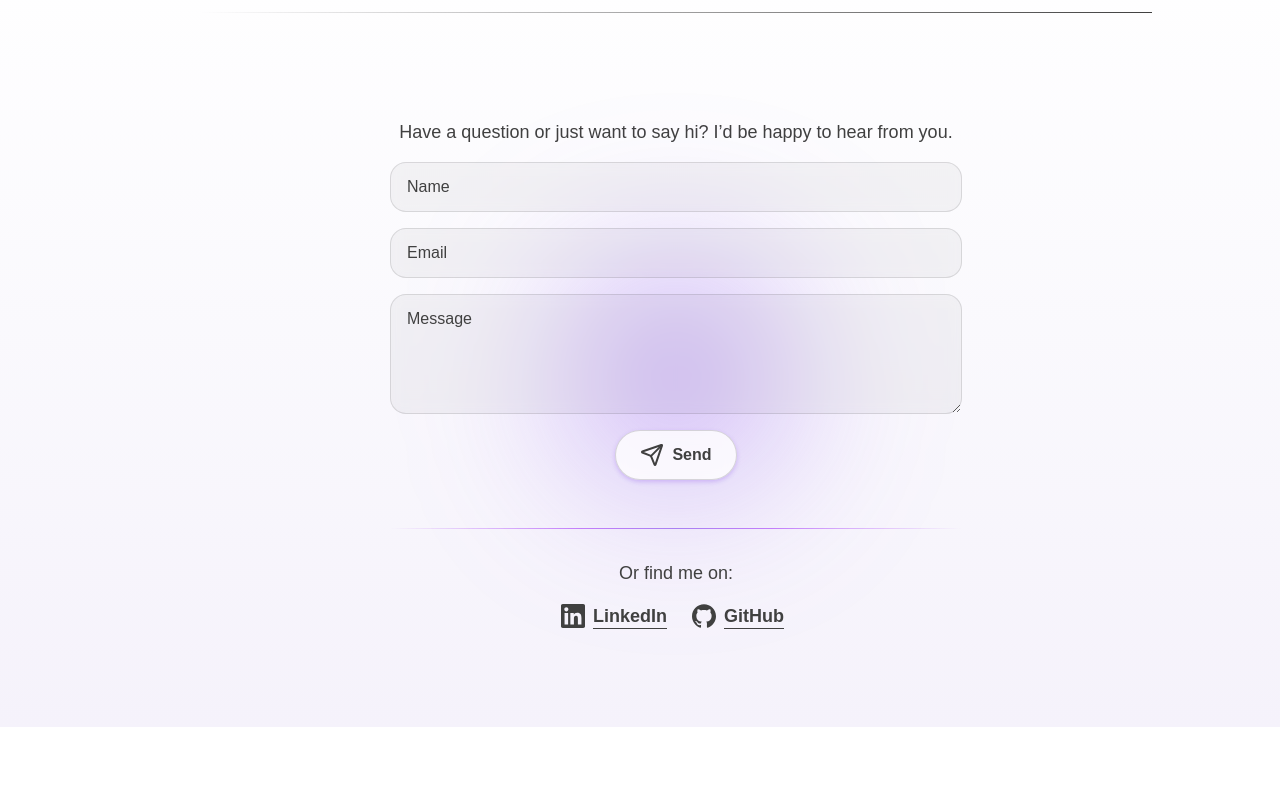
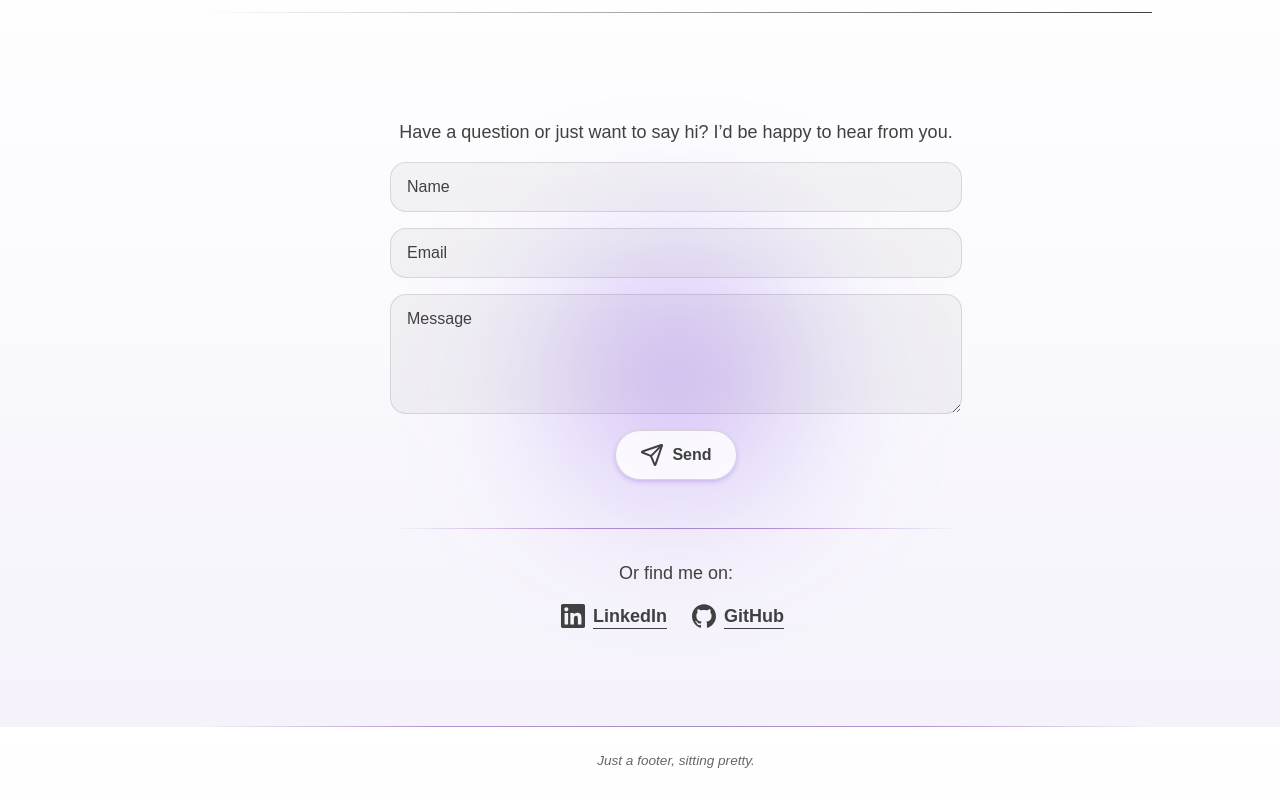
Before and after one commit to punit-shah/punitshah-dev-v2, a React (Vite) app: page / in a window 1280 px wide. Shown: the part 2473-3268 px from the top of the page. Before the commit the page ends 3200 px from the top, so only its background shows below. Built offline with nearby package versions, Linux system fonts and the light colour scheme; no server answers; a web font is replaced by a local one.

Commit message:
Add footer

```diff
--- a/src/App.tsx
+++ b/src/App.tsx
@@ -1,4 +1,5 @@
 import { useRef } from 'react';
+import Footer from './components/Footer';
 import Navbar from './components/Navbar';
 import Providers from './contexts/Providers';
 import useScrollSpy from './hooks/useScrollSpy';
@@ -25,6 +26,7 @@ const App = () => {
       <About ref={aboutSectionRef} />
       <Projects ref={projectsSectionRef} />
       <Contact ref={contactSectionRef} />
+      <Footer />
     </Providers>
   );
 };
--- /dev/null
+++ b/src/components/Footer/Footer.module.css
@@ -0,0 +1,60 @@
+.footer {
+  --padding-left: 1rem;
+  --padding-right: 1rem;
+  --padding-bottom: 5rem;
+
+  display: flex;
+  flex-direction: column;
+  align-items: center;
+  justify-content: center;
+  padding-block-start: 1.5rem;
+  padding-block-end: var(--padding-bottom);
+  padding-inline-start: var(--padding-left);
+  padding-inline-end: var(--padding-right);
+
+  @media (min-width: 500px) {
+    --padding-left: 5%;
+    --padding-right: 5%;
+  }
+
+  @media (min-width: 600px) {
+    --padding-bottom: 1.5rem;
+    --padding-left: calc(5% + 3.5rem);
+  }
+
+  @media (min-width: 600px) and (min-height: 600px) {
+    --padding-left: calc(5% + 4.5rem);
+  }
+
+  @media (min-width: 750px) {
+    --padding-left: calc(10% + 4.5rem);
+    --padding-right: 10%;
+  }
+}
+
+.footerText {
+  position: relative;
+  width: 100%;
+  text-align: center;
+  font-size: 0.85rem;
+  color: rgb(from var(--color-text) r g b / 0.8);
+  font-style: italic;
+  margin: 0;
+
+  &::before {
+    content: '';
+    position: absolute;
+    top: calc(-1.5rem - 1px);
+    left: 0;
+    height: 1px;
+    width: 100%;
+    background: linear-gradient(
+      90deg,
+      transparent,
+      rgb(from var(--color-accent-2) r g b / 0.6),
+      rgb(from var(--color-accent-1) r g b / 0.6),
+      rgb(from var(--color-accent-2) r g b / 0.6),
+      transparent
+    );
+  }
+}
--- /dev/null
+++ b/src/components/Footer/Footer.tsx
@@ -0,0 +1,19 @@
+import { useEffect, useState } from 'react';
+import classes from './Footer.module.css';
+import getSignatureLine from './signatureLines';
+
+const Footer = () => {
+  const [signatureLine, setSignatureLine] = useState('');
+
+  useEffect(() => {
+    setSignatureLine(getSignatureLine());
+  }, []);
+
+  return (
+    <footer className={classes.footer}>
+      <p className={classes.footerText}>{signatureLine}</p>
+    </footer>
+  );
+};
+
+export default Footer;
--- /dev/null
+++ b/src/components/Footer/index.ts
@@ -0,0 +1 @@
+export { default } from './Footer';
--- /dev/null
+++ b/src/components/Footer/signatureLines.ts
@@ -0,0 +1,17 @@
+const signatureLines = [
+  'Transmission complete. Thanks for scrolling.',
+  'End of line. -Punit',
+  'Scroll journey complete 🚀',
+  'Crafted with ❤️ by Punit',
+  'Handcrafted pixels & code by Punit ❤️',
+  'The end. Or maybe the beginning?',
+  "That's all, folks! 👋",
+  '🎉 Congrats, you made it to the end!',
+  'This website runs on good vibes ✨',
+  'Just a footer, sitting pretty.',
+];
+
+const getSignatureLine = () =>
+  signatureLines[Math.floor(Math.random() * signatureLines.length)];
+
+export default getSignatureLine;
--- a/src/sections/Contact/Contact.module.css
+++ b/src/sections/Contact/Contact.module.css
@@ -48,8 +48,6 @@
 }
 
 .socials {
-  --gradient-direction: 90deg;
-
   position: relative;
   display: flex;
   flex-direction: column;
@@ -65,7 +63,7 @@
     width: 100%;
     height: 1px;
     background: linear-gradient(
-      var(--gradient-direction),
+      90deg,
       transparent 20%,
       rgb(from var(--color-accent-2) r g b / 0.6) 40%,
       rgb(from var(--color-accent-1) r g b / 0.6) 50%,
```
